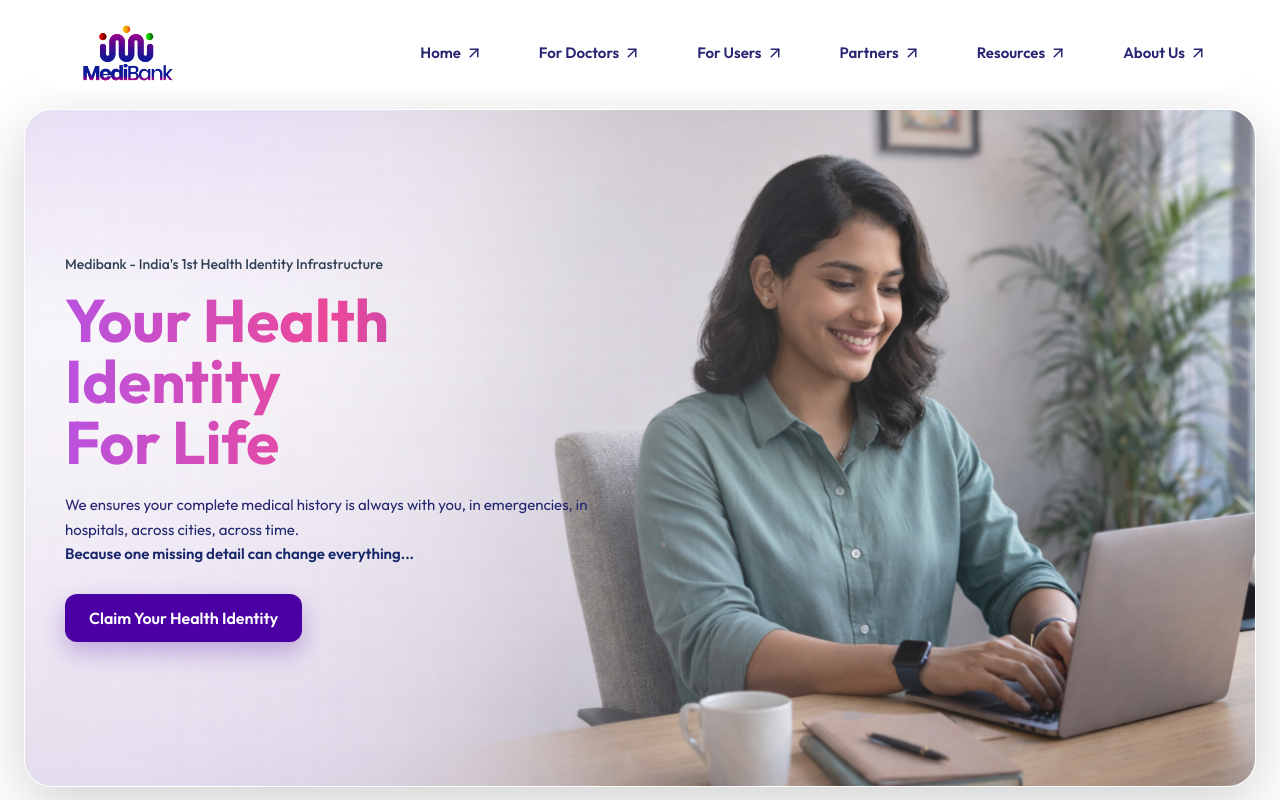
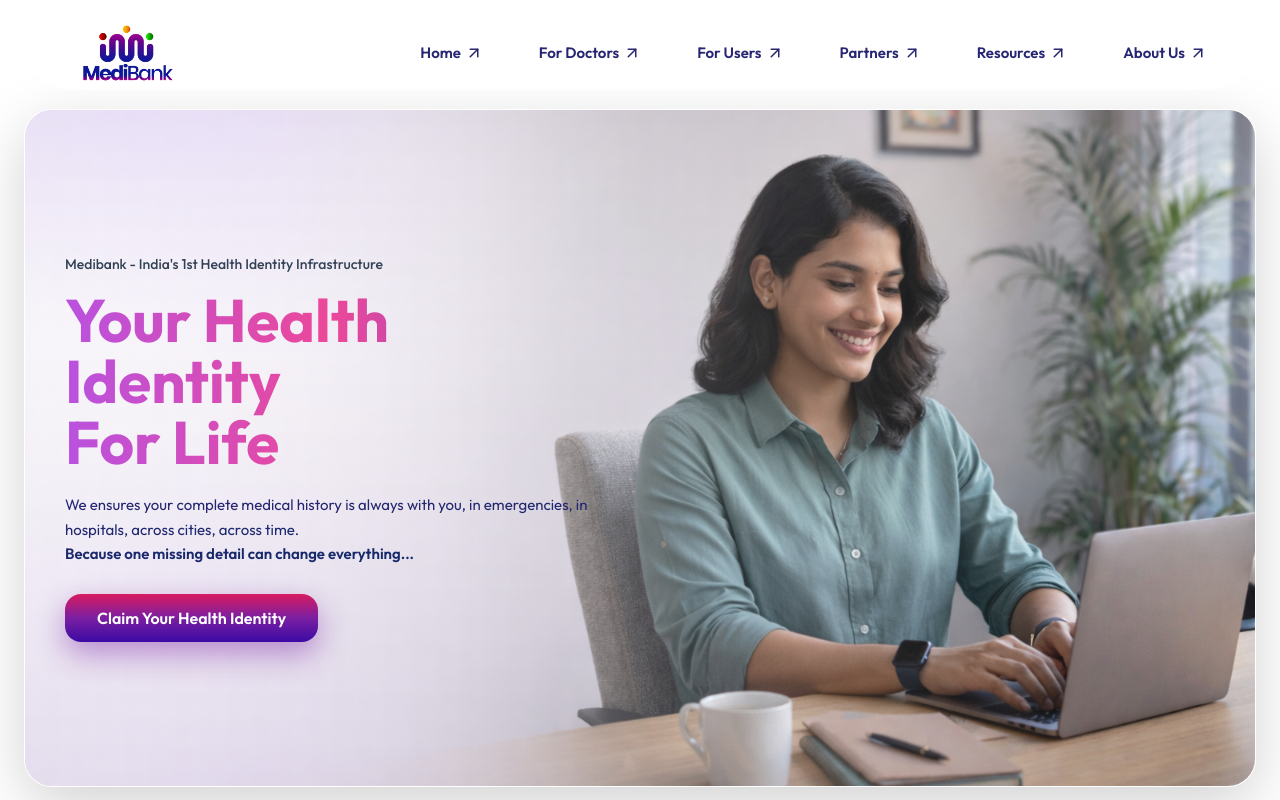
Before and after one commit to AmanDwivedi9335/clinic-portpolio, a Next.js app: page / in a window 1280 px wide. Shown: the top 800 px of the page. Built offline with nearby package versions, Linux system fonts and the light colour scheme.

Commit message:
button bg and animation

```diff
--- a/src/app/globals.css
+++ b/src/app/globals.css
@@ -167,3 +167,11 @@ ol {
 		transform: rotate(-40deg);
 	}
 }
+
+
+
+@keyframes floatY {
+  0% { transform: translateY(0); }
+  50% { transform: translateY(-6px); }
+  100% { transform: translateY(0); }
+}
--- a/src/components/Home/Hero.js
+++ b/src/components/Home/Hero.js
@@ -114,11 +114,24 @@ export default function Hero() {
               <div className="hero-animate mt-7">
                 <a
                   href="/claim"
-                  className="inline-flex items-center justify-center rounded-xl bg-[#4b00a3] px-6 py-3 text-white font-semibold shadow-[0_10px_25px_rgba(75,0,163,0.28)] hover:opacity-95 active:scale-[0.99] transition"
+                  className="
+                    inline-flex items-center cursor-pointer justify-center
+                    rounded-2xl px-8 py-3
+                    font-semibold text-white
+                    bg-gradient-to-b from-[#d81b60] via-[#7b1fa2] to-[#3b0aa3]
+                    shadow-[0_12px_30px_rgba(123,31,162,0.45)]
+                    transition-all duration-300 ease-out
+                    hover:animate-[floatUp_1.8s_ease-in-out_infinite]
+                    hover:shadow-[0_22px_50px_rgba(216,27,96,0.6)]
+                    hover:brightness-110
+                    active:scale-[0.97]
+                  "
                 >
                   Claim Your Health Identity
                 </a>
               </div>
+
+
             </div>
 
             {/* Right side kept mostly visual (optional) */}
```
